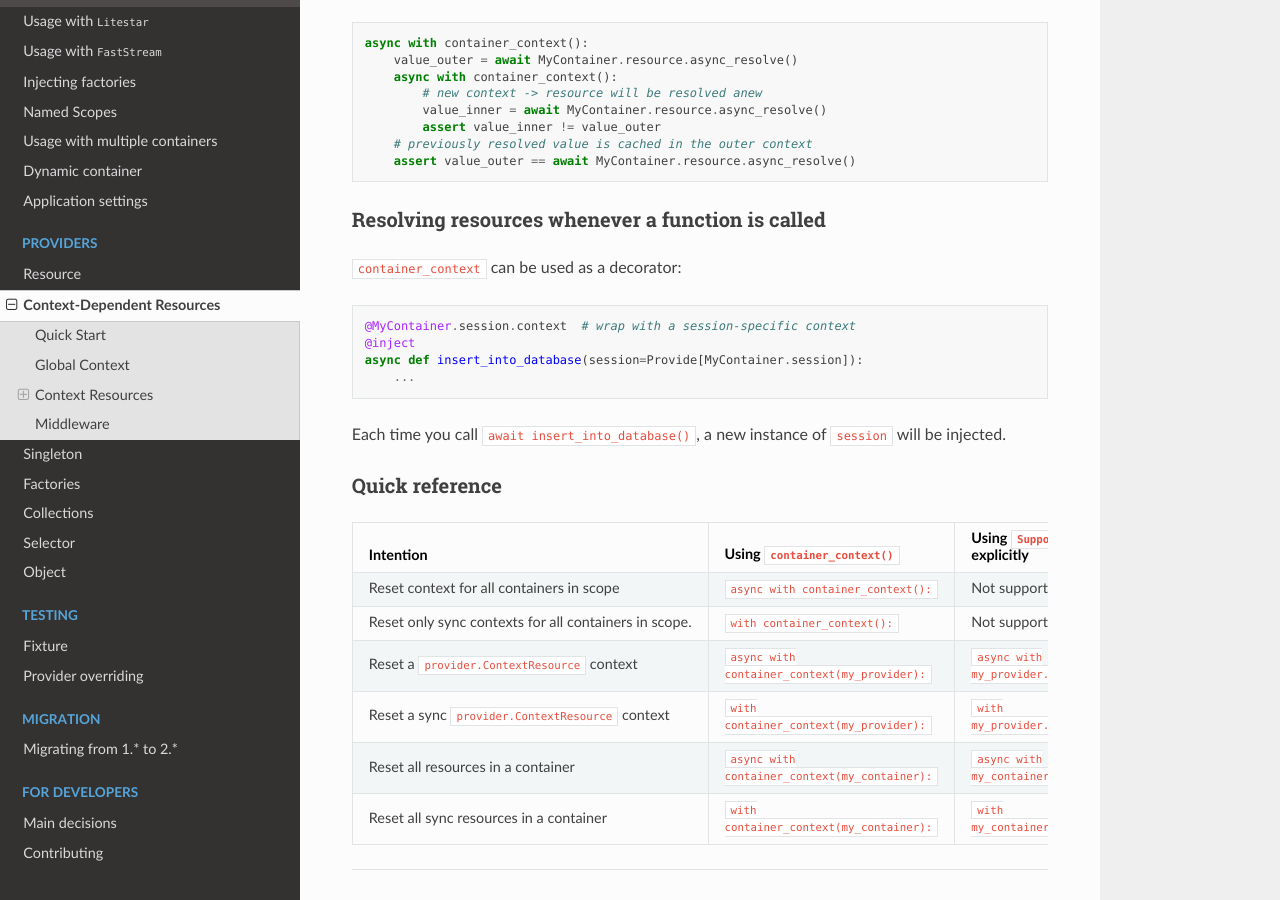
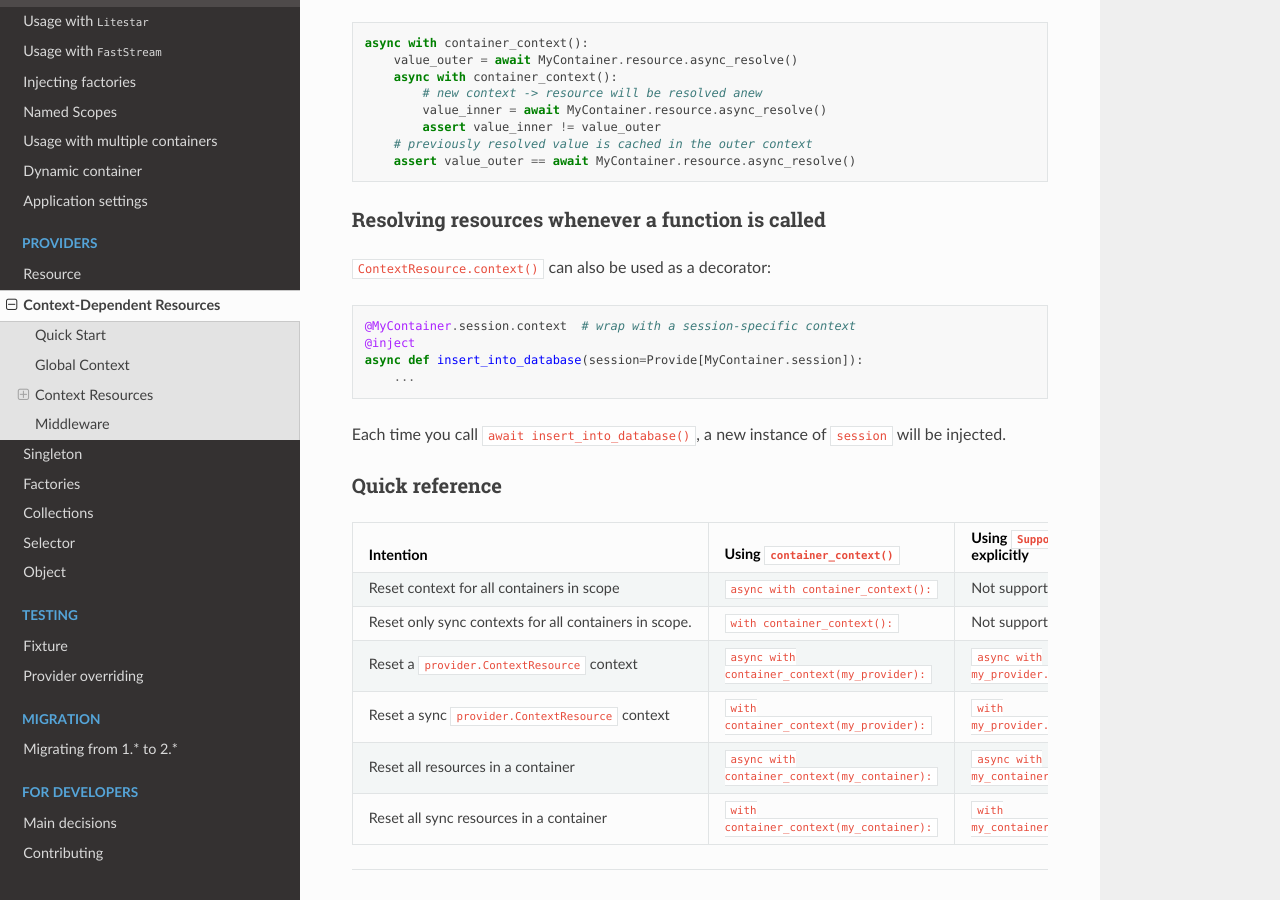
Before and after one commit to modern-python/that-depends, a Sphinx documentation site: the page built from docs/providers/context-resources.md, in a window 1280 px wide and 900 px high, scrolled down 4052 px. Built offline with Sphinx 7.4.7 and the Read the Docs theme 3.1.0, drawn with Linux system fonts in a browser that asks for light colours.

Commit message:
Adjusted context-resource documentation.

````diff
--- a/docs/providers/context-resources.md
+++ b/docs/providers/context-resources.md
@@ -187,7 +187,7 @@ async with container_context():
 
 ### Resolving resources whenever a function is called
 
-`container_context` can be used as a decorator:
+`ContextResource.context()` can also be used as a decorator:
 ```python
 @MyContainer.session.context  # wrap with a session-specific context
 @inject
````
